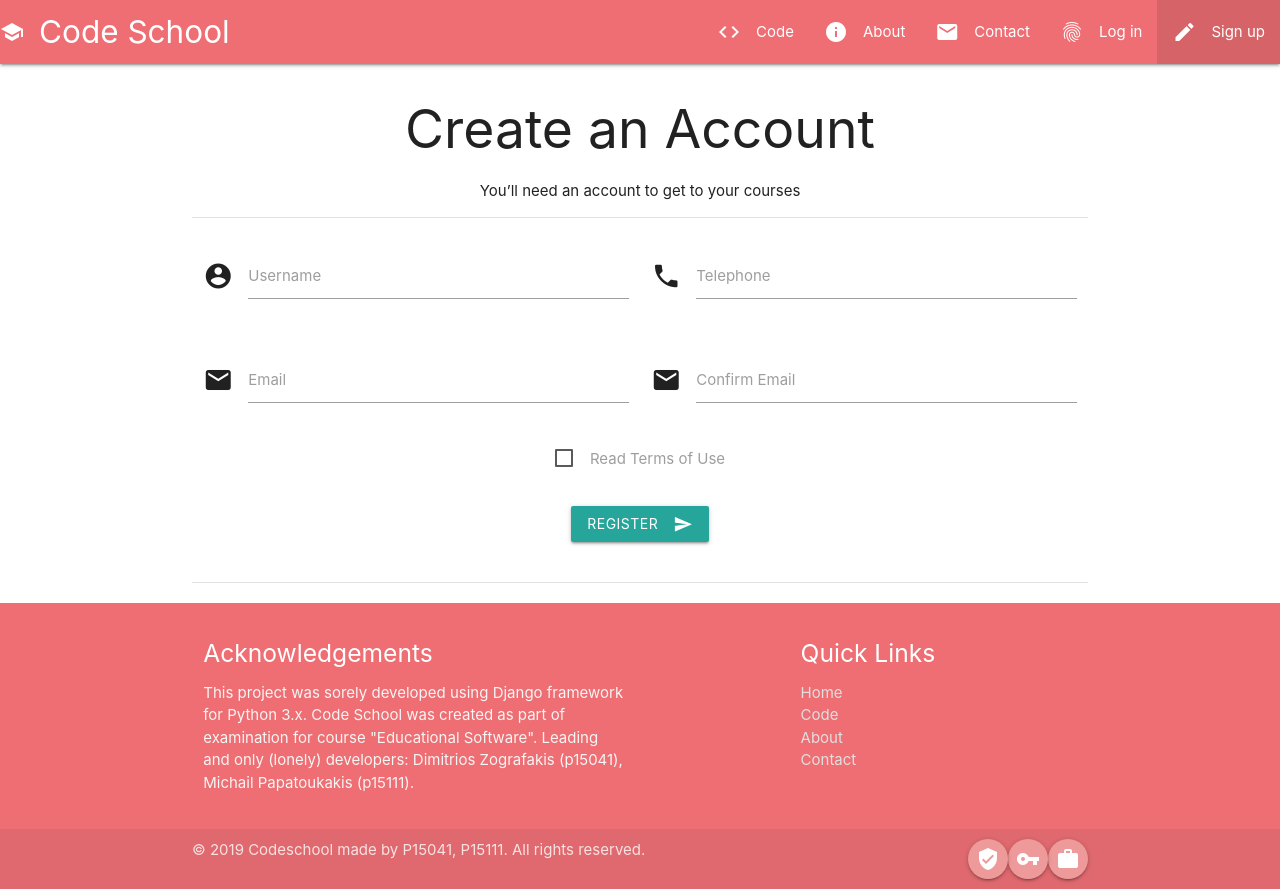
After one commit to dimzog/Edu_Soft, a Django app: page /register/ in a window 1280 px wide. The commit adds this page. Run offline with Django 3.2, Linux system fonts and the light colour scheme.

Commit message:
Finished Design?

```diff
--- a/src/codeschool/urls.py
+++ b/src/codeschool/urls.py
@@ -17,12 +17,14 @@ from django.contrib import admin
 from django.urls import path
 
 # Own
-from pages.views import HomePageView, AboutPageView, ContactPageView, CodePageView
+from pages.views import HomePageView, AboutPageView, ContactPageView, CodePageView, RegisterPageView, LoginPageView
 
 urlpatterns = [
     path('', HomePageView.as_view(), name='home'),
     path('code/', CodePageView.as_view(), name='code'),
     path('about/', AboutPageView.as_view(), name='about'),
     path('contact/', ContactPageView.as_view(), name='contact'),
+    path('register/', RegisterPageView.as_view(), name='register'),
+    path('login/', LoginPageView.as_view(), name='login'),
     path('admin/', admin.site.urls),
 ]
--- a/src/templates/navbar.html
+++ b/src/templates/navbar.html
@@ -7,8 +7,8 @@
             <li {% if 'code' in view.breadcrumbs %}class="active"{% endif %}><a href="/code/"><i class="material-icons left">code</i>Code</a></li>
             <li {% if 'about' in view.breadcrumbs %}class="active"{% endif %}><a href="/about/"><i class="material-icons left">info</i>About</a></li>
             <li {% if 'contact' in view.breadcrumbs %}class="active"{% endif %}><a href="/contact/"><i class="material-icons left">mail</i>Contact</a></li>
-            <li {% if 'login' in view.breadcrumbs %}class="active"{% endif %}><a href="/contact/"><i class="material-icons left">fingerprint</i>Log in</a></li>
-            <li {% if 'register' in view.breadcrumbs %}class="active"{% endif %}><a href="/contact/"><i class="material-icons left">create</i>Sign up</a></li>
+            <li {% if 'login' in view.breadcrumbs %}class="active"{% endif %}><a href="/login/"><i class="material-icons left">fingerprint</i>Log in</a></li>
+            <li {% if 'register' in view.breadcrumbs %}class="active"{% endif %}><a href="/register/"><i class="material-icons left">create</i>Sign up</a></li>
         </ul>
         {% endblock %}
     </div>
--- /dev/null
+++ b/src/templates/register.html
@@ -0,0 +1,70 @@
+{% extends 'base.html' %}
+
+{% block content %}
+
+<div class="container">
+
+    <h2 class="center-align">Create an Account</h2>
+    <div>
+        <p class="center-align">You’ll need an account to get to your courses</p>
+    </div>
+
+    <div class="divider"></div>
+    <div class="row"></div>
+
+    <div class="row">
+        <form class="col s12">
+            <div class="row">
+                <div class="input-field col s6">
+                    <i class="material-icons prefix">account_circle</i>
+                    <input id="firstname" type="text" class="validate">
+                    <label for="firstname">Username</label>
+                </div>
+                <div class="input-field col s6">
+                    <i class="material-icons prefix">phone</i>
+                    <input id="icon_telephone" type="tel" class="validate">
+                    <label for="icon_telephone">Telephone</label>
+                </div>
+            </div>
+
+            <div class="row">
+                <div class="input-field col s6">
+                    <i class="material-icons prefix">email</i>
+                    <input id="email" type="text" class="validate">
+                    <label for="email">Email</label>
+                </div>
+                <div class="input-field col s6">
+                    <i class="material-icons prefix">email</i>
+                    <input id="conf_email" type="text" class="validate">
+                    <label for="conf_email">Confirm Email</label>
+                </div>
+            </div>
+            <div class="row">
+                <div class="center">
+                <p>
+                    <label>
+                    <input id="indeterminate-checkbox" type="checkbox" />
+                    <span>Read Terms of Use</span>
+                    </label>
+                </p>
+                </div>
+            </div>
+            <div class="row">
+                <div class="center">
+                    <button class="btn waves-effect waves-light" type="submit" name="action">Register
+                        <i class="material-icons right">send</i>
+                    </button>
+                </div>
+            </div>
+        </form>
+    </div>
+
+
+    <div class="divider"></div>
+    <div class="row"></div>
+
+
+</div>
+
+
+{% endblock %}
```
Also changed, not shown: src/templates/login.html (added, +71 -0 lines).
